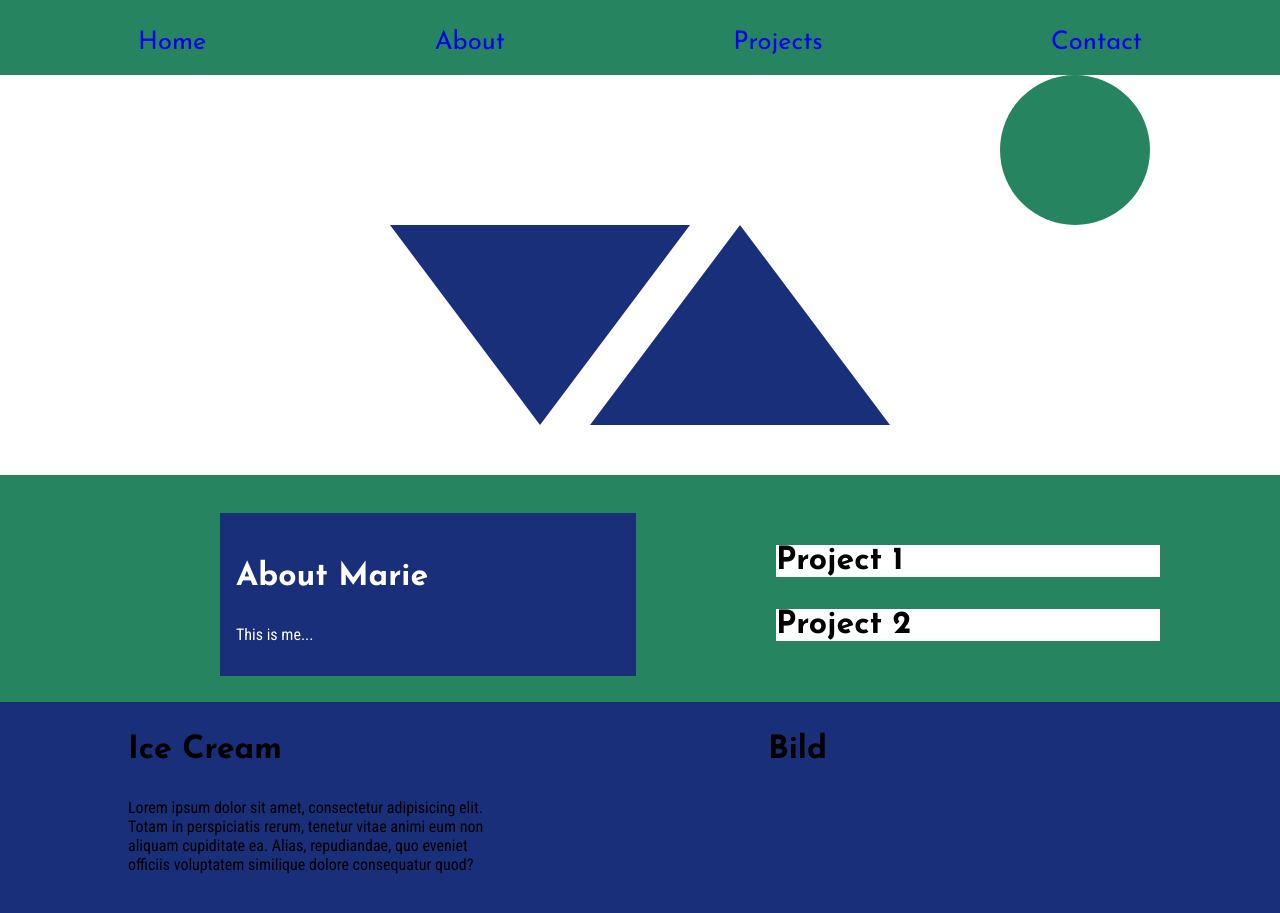
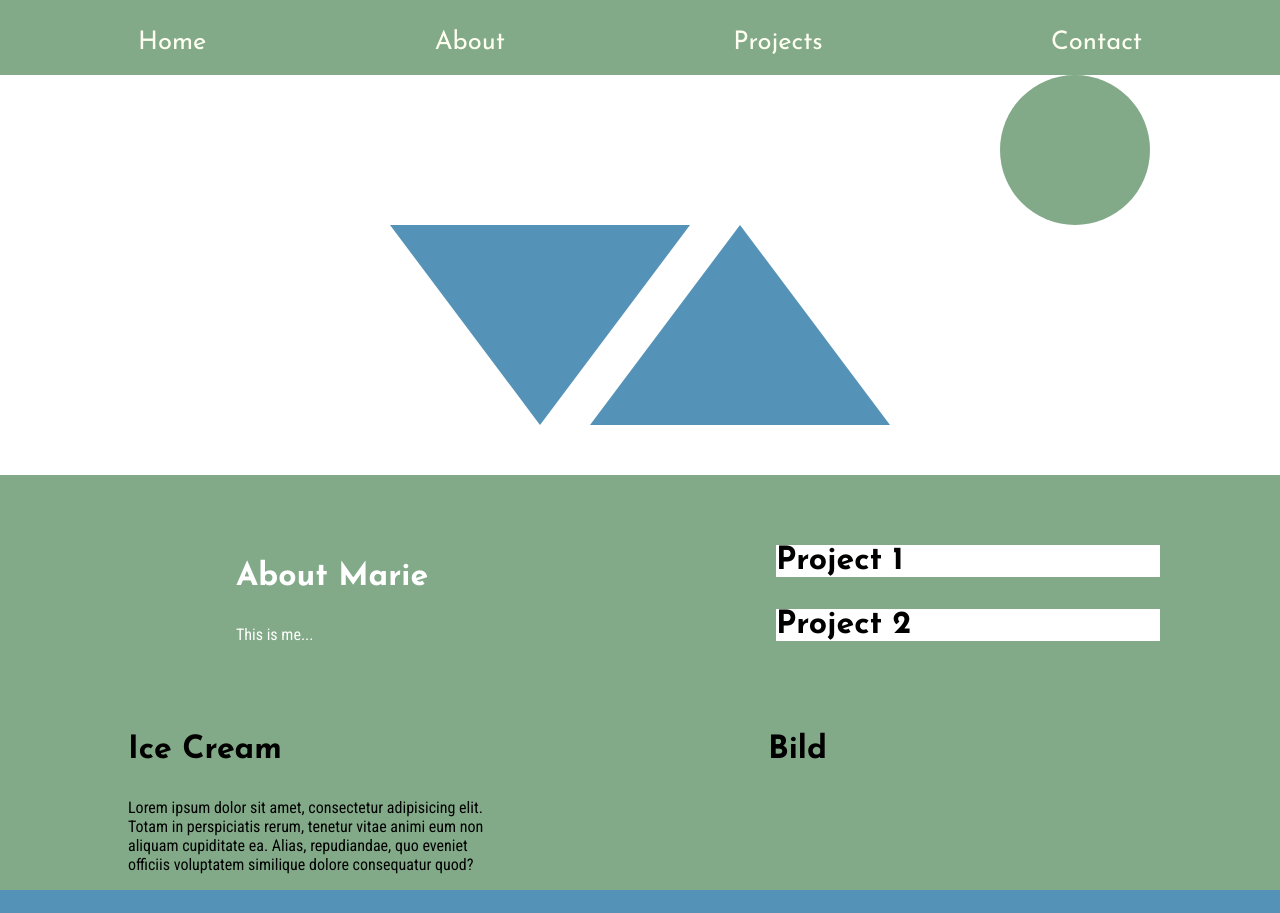
Before and after one commit to MarieJohanna/Portfolio, a React app: page / in a window 1280 px wide. Shown: the top 913 px of the page. Built offline with nearby package versions, Linux system fonts and the light colour scheme.

Commit message:
new colors

```diff
--- a/src/components/Footer/footer.css
+++ b/src/components/Footer/footer.css
@@ -2,7 +2,7 @@ footer {
   width: 100%;
   display: flex;
   justify-content: space-around;
-  background-color: #1A2F7A;
+  background-color: #5492B8;
   margin-left: auto;
   margin-right: auto;
   text-align: center;
--- a/src/components/Home/home.css
+++ b/src/components/Home/home.css
@@ -1,5 +1,6 @@
 .home-start {
-  background-color: #268560;
+  /* background-color: #268560; */
+  background-color: #82AA88;
 }
 .top-of-page {
   width: 100%;
@@ -10,7 +11,7 @@
 .image-box {
   width: 150px;
   height: 150px;
-  background-color: #268560;
+  background-color: #82AA88;
   border-radius: 100%;
   transform: translateX(1000px);
 
@@ -38,7 +39,7 @@
 	height: 0;
 	border-left: 150px solid transparent;
 	border-right: 150px solid transparent;
-	border-top: 200px solid #1A2F7A;
+	border-top: 200px solid #5492B8;
   margin-right: -50px;
   transform: translateX(0px);
   animation: slide 4s 1 ease-in-out;
@@ -49,7 +50,7 @@
 	height: 0;
 	border-left: 150px solid transparent;
 	border-right: 150px solid transparent;
-	border-bottom: 200px solid #1A2F7A;
+	border-bottom: 200px solid #5492B8;
   margin-left: -50px;
   transform: translateX(0px);
 
@@ -88,7 +89,7 @@
   }
 
   100% {
-    transform: translateX(200px);
+    transform: translateX(100px);
   }
 }
 
@@ -106,7 +107,7 @@
   width: 30%;
   color: #fff;
   padding: 16px;
-  background-color: #1A2F7A;
+  background-color: #82AA88;
   margin-bottom: 2%;
   transform: translateX(100px);
 
@@ -138,7 +139,7 @@
   justify-content: space-around;
   margin-left: auto;
   margin-right: auto;
-  background-color: #1A2F7A;
+  background-color: #82AA88;
 }
 
 .hobbies-text-box {
--- a/src/components/Navigation/navigation.css
+++ b/src/components/Navigation/navigation.css
@@ -3,7 +3,6 @@
   height: 75px;
   margin-left: auto;
   margin-right: auto;
-  /*border-bottom: 1px solid navy;*/
 }
 
 .navigation #sub-nav-1 {
@@ -26,5 +25,9 @@ a {
 }
 
 a:hover {
-  color: lightblue;
+  color: #5492B8;
 }
+
+a {
+  color: #FFFFF1;
+}
--- a/src/index.css
+++ b/src/index.css
@@ -8,7 +8,8 @@ body {
 }
 
 html {
-  background-color: #268560;
+  /* background-color: #268560; */
+  background-color: #82AA88;
 }
 
 .navigation, h3 {
```
Also changed, not shown: src/components/ProjectsOverview/projectsOverview.css (+7 -0 lines).
